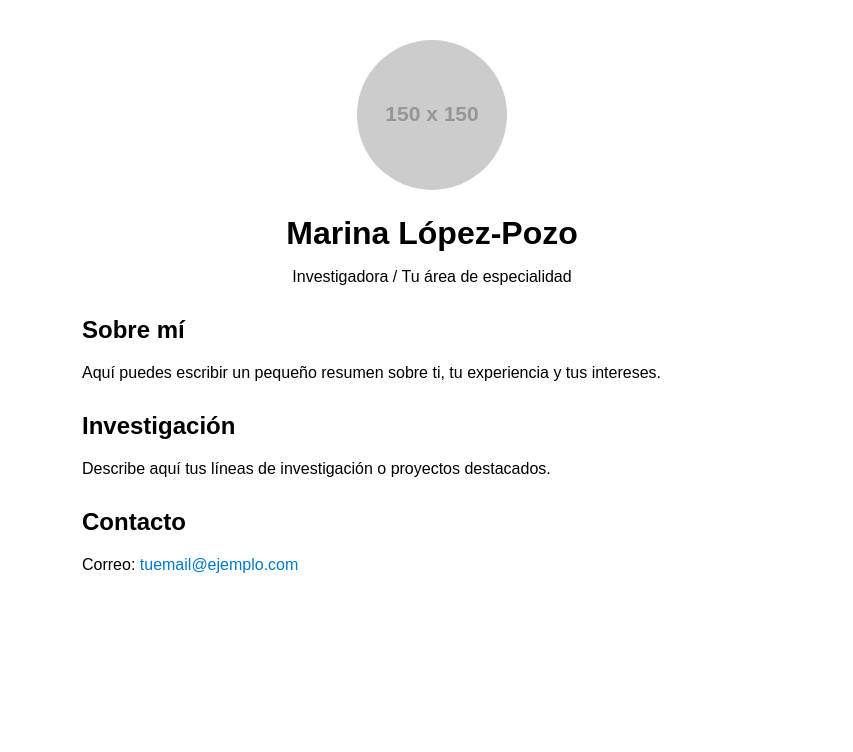
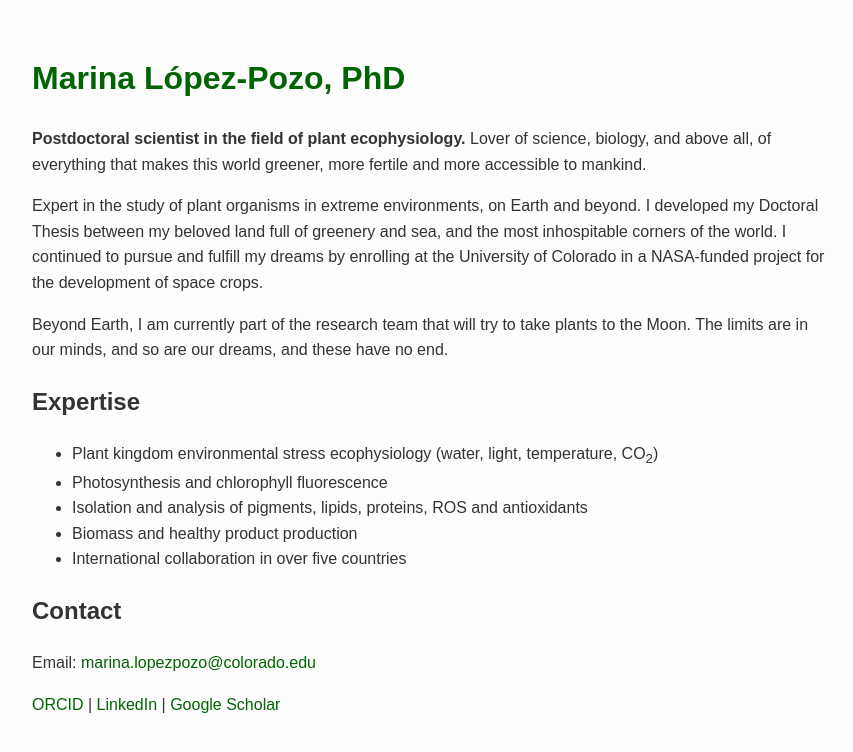
Before and after one commit to marinalopezpozo/marinalopezpozo.github.io, a plain HTML site: page index.html in a window 1280 px wide. Shown: the whole page, without its empty margins (208-1061 px from the left). Drawn offline with Linux system fonts and the light colour scheme; placeholder pictures from the web are drawn by us.

Commit message:
Update index.html
primera version

```diff
--- a/index.html
+++ b/index.html
@@ -1,37 +1,54 @@
 <!DOCTYPE html>
-<html lang="es">
+<html lang="en">
 <head>
   <meta charset="UTF-8" />
-  <title>Mi Página Personal</title>
+  <meta name="viewport" content="width=device-width, initial-scale=1.0" />
+  <title>Marina López-Pozo, PhD</title>
   <style>
-    body { font-family: Arial, sans-serif; max-width: 700px; margin: 40px auto; padding: 0 20px; }
-    header { text-align: center; }
-    img { border-radius: 50%; width: 150px; }
-    h1 { margin-bottom: 0; }
-    section { margin-top: 30px; }
-    a { color: #007acc; text-decoration: none; }
+    body {
+      font-family: Arial, sans-serif;
+      background-color: #fdfdfd;
+      color: #333;
+      max-width: 800px;
+      margin: auto;
+      padding: 2em;
+      line-height: 1.6;
+    }
+    h1 {
+      color: #006400;
+    }
+    a {
+      color: #006400;
+      text-decoration: none;
+    }
+    a:hover {
+      text-decoration: underline;
+    }
   </style>
 </head>
 <body>
-  <header>
-    <img src="https://via.placeholder.com/150" alt="Tu Foto" />
-    <h1>Marina López-Pozo</h1>
-    <p>Investigadora / Tu área de especialidad</p>
-  </header>
+  <h1>Marina López-Pozo, PhD</h1>
 
-  <section>
-    <h2>Sobre mí</h2>
-    <p>Aquí puedes escribir un pequeño resumen sobre ti, tu experiencia y tus intereses.</p>
-  </section>
+  <p><strong>Postdoctoral scientist in the field of plant ecophysiology.</strong> Lover of science, biology, and above all, of everything that makes this world greener, more fertile and more accessible to mankind.</p>
 
-  <section>
-    <h2>Investigación</h2>
-    <p>Describe aquí tus líneas de investigación o proyectos destacados.</p>
-  </section>
+  <p>Expert in the study of plant organisms in extreme environments, on Earth and beyond. I developed my Doctoral Thesis between my beloved land full of greenery and sea, and the most inhospitable corners of the world. I continued to pursue and fulfill my dreams by enrolling at the University of Colorado in a NASA-funded project for the development of space crops.</p>
 
-  <section>
-    <h2>Contacto</h2>
-    <p>Correo: <a href="mailto:marina.lopezpozo@colorado.edu">tuemail@ejemplo.com</a></p>
-  </section>
+  <p>Beyond Earth, I am currently part of the research team that will try to take plants to the Moon. The limits are in our minds, and so are our dreams, and these have no end.</p>
+
+  <h2>Expertise</h2>
+  <ul>
+    <li>Plant kingdom environmental stress ecophysiology (water, light, temperature, CO<sub>2</sub>)</li>
+    <li>Photosynthesis and chlorophyll fluorescence</li>
+    <li>Isolation and analysis of pigments, lipids, proteins, ROS and antioxidants</li>
+    <li>Biomass and healthy product production</li>
+    <li>International collaboration in over five countries</li>
+  </ul>
+
+  <h2>Contact</h2>
+  <p>Email: <a href="mailto:marina.lopezpozo@colorado.edu">marina.lopezpozo@colorado.edu</a></p>
+  <p><a href="https://orcid.org/0000-0002-0425-4062">ORCID</a> |
+     <a href="https://www.linkedin.com/in/marina-l%C3%B3pez-pozo-012460b7/">LinkedIn</a> |
+     <a href="https://scholar.google.es/citations?user=GzKokDYAAAAJ&hl=es">Google Scholar</a></p>
+
 </body>
 </html>
```
